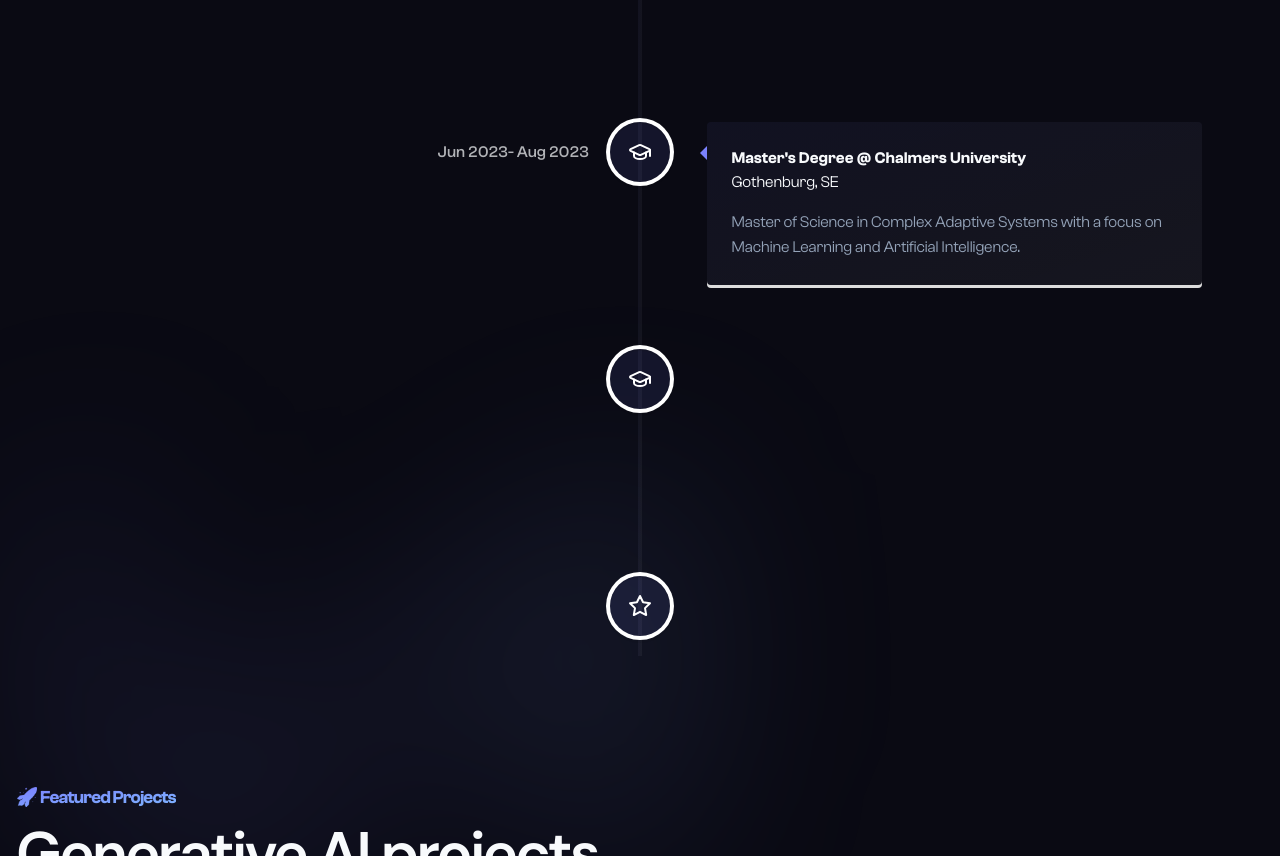
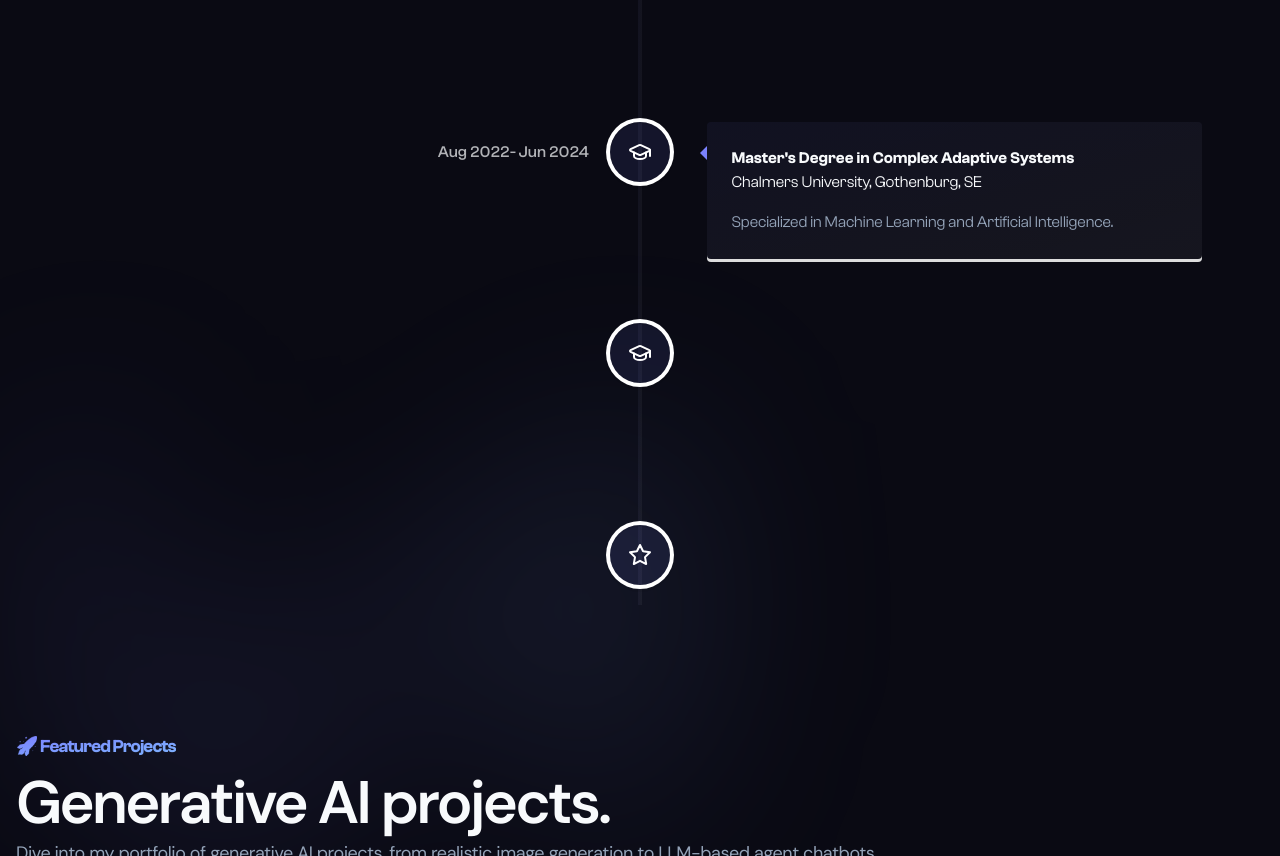
Before and after one commit to ericledevhub/developer-portfolio, a Next.js app: page / in a window 1280 px wide. Shown: the part 2440-3296 px from the top of the page. Built offline with nearby package versions, Linux system fonts and the light colour scheme.

Commit message:
Chalmers bio correction

```diff
--- a/src/pages/index.tsx
+++ b/src/pages/index.tsx
@@ -422,14 +422,14 @@
                 contentStyle={{ background: 'linear-gradient(to bottom right, hsla(237, 99%, 74%, 0.065), hsla(0, 0%, 100%, 0.05))'
                 }}
                 contentArrowStyle={{ borderRight: '7px solid  hsl(237, 99%, 74%)' }}
-                date="Jun 2023- Aug 2023"
+                date="Aug 2022- Jun 2024"
                 iconStyle={{ background: 'hsla(237, 99%, 74%, 0.1', color: '#fff' }}
                 icon={<GraduationCap />}
               >
-                <h3 className="vertical-timeline-element-title font-semibold">Master's Degree @ Chalmers University</h3>
-                <h4 className="vertical-timeline-element-subtitle font-base">Gothenburg, SE</h4>
+                <h3 className="vertical-timeline-element-title font-semibold">Master's Degree in Complex Adaptive Systems</h3>
+                <h4 className="vertical-timeline-element-subtitle font-base">Chalmers University, Gothenburg, SE</h4>
                 <p className="text-muted-foreground" style={{ fontWeight: 400 }}>
-                  Master of Science in Complex Adaptive Systems with a focus on Machine Learning and Artificial Intelligence.
+                Specialized in Machine Learning and Artificial Intelligence.
                 </p>
               </VerticalTimelineElement>
 
@@ -438,14 +438,14 @@
                 contentStyle={{ background: 'linear-gradient(to bottom right, hsla(237, 99%, 74%, 0.065), hsla(0, 0%, 100%, 0.05))'
                 }}
                 contentArrowStyle={{ borderRight: '7px solid  hsl(237, 99%, 74%)' }}
-                date="Jun 2023- Aug 2023"
+                date="Aug 2019- Jun 2022"
                 iconStyle={{ background: 'hsla(237, 99%, 74%, 0.1', color: '#fff' }}
                 icon={<GraduationCap />}
               >
-                <h3 className="vertical-timeline-element-title font-semibold">Bachelor's Degree @ Chalmers University</h3>
-                <h4 className="vertical-timeline-element-subtitle font-base">Gothenburg, SE</h4>
+                <h3 className="vertical-timeline-element-title font-semibold">Bachelor's Degree in Engineering Physics </h3>
+                <h4 className="vertical-timeline-element-subtitle font-base">Chalmers University, Gothenburg, SE</h4>
                 <p className="text-muted-foreground " style={{ fontWeight: 400 }}>
-                  Bachelor of Science in Engineering Physics with a focus on theoretical mathematics and physics.
+                Focused on theoretical mathematics and physics.
                 </p>
               </VerticalTimelineElement>
 
```
